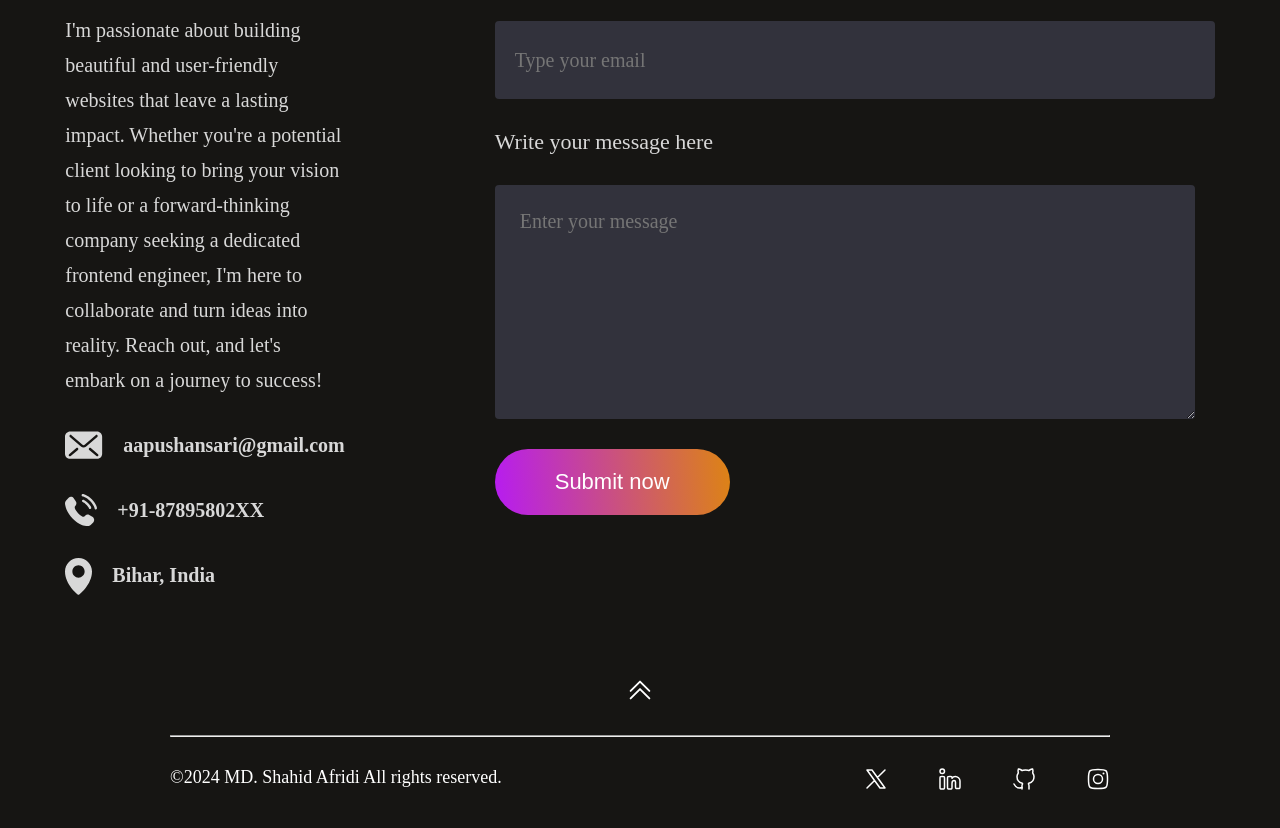
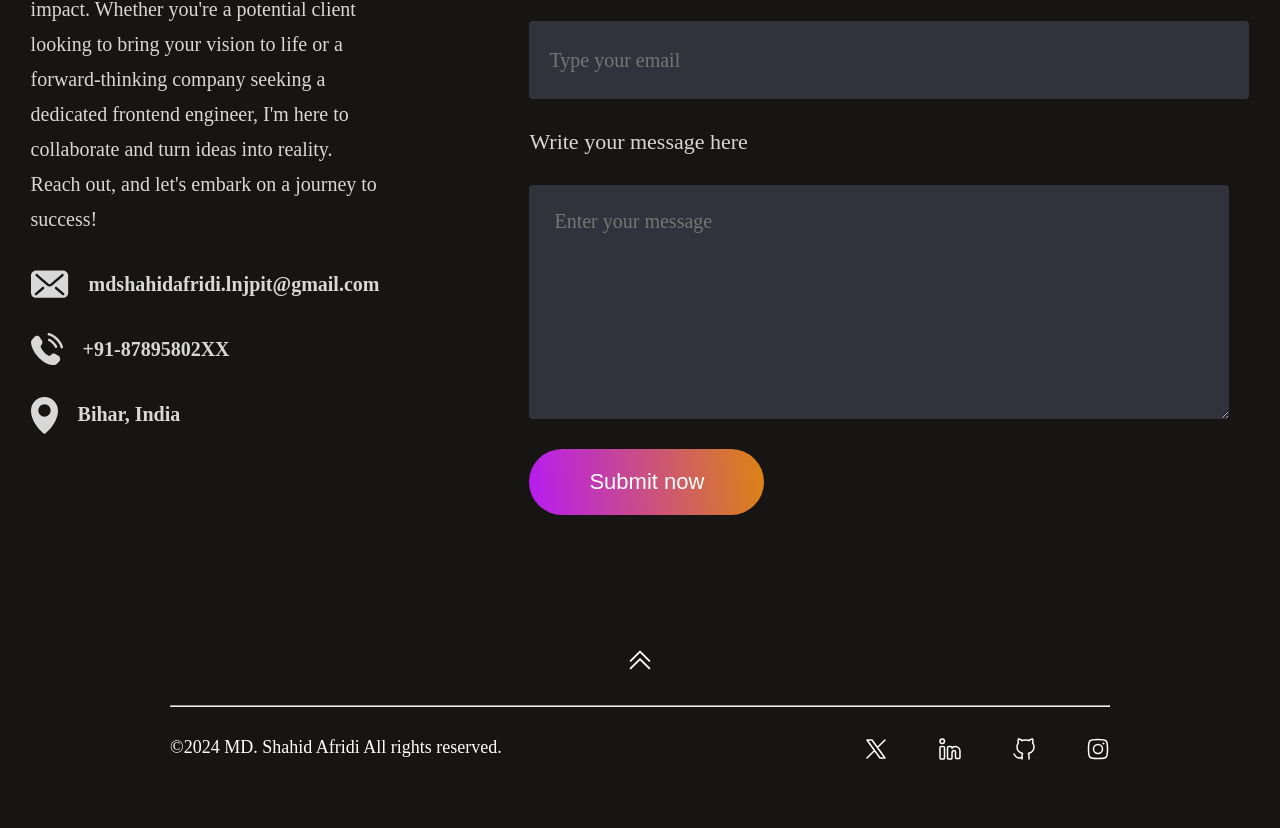
Before and after one commit to Aapush01/100xDevs-Cohort-2, a React (Vite) app in the folder Projects/Aapush-Portfolio/: page / in a window 1280 px wide. Shown: the part 5499-6327 px from the top of the page. Built offline with nearby package versions, Linux system fonts and the light colour scheme.

Commit message:
update email

```diff
--- a/Projects/Aapush-Portfolio/src/Components/Contact/Contact.jsx
+++ b/Projects/Aapush-Portfolio/src/Components/Contact/Contact.jsx
@@ -49,7 +49,7 @@ const Contact = () => {
           <div className="contact-details">
             <div className="contact-detail">
               <img src={mail_icon} alt="" />
-              <p>aapushansari@gmail.com</p>
+              <p>mdshahidafridi.lnjpit@gmail.com</p>
             </div>
             <div className="contact-detail">
               <img src={call_icon} alt="" />
```
